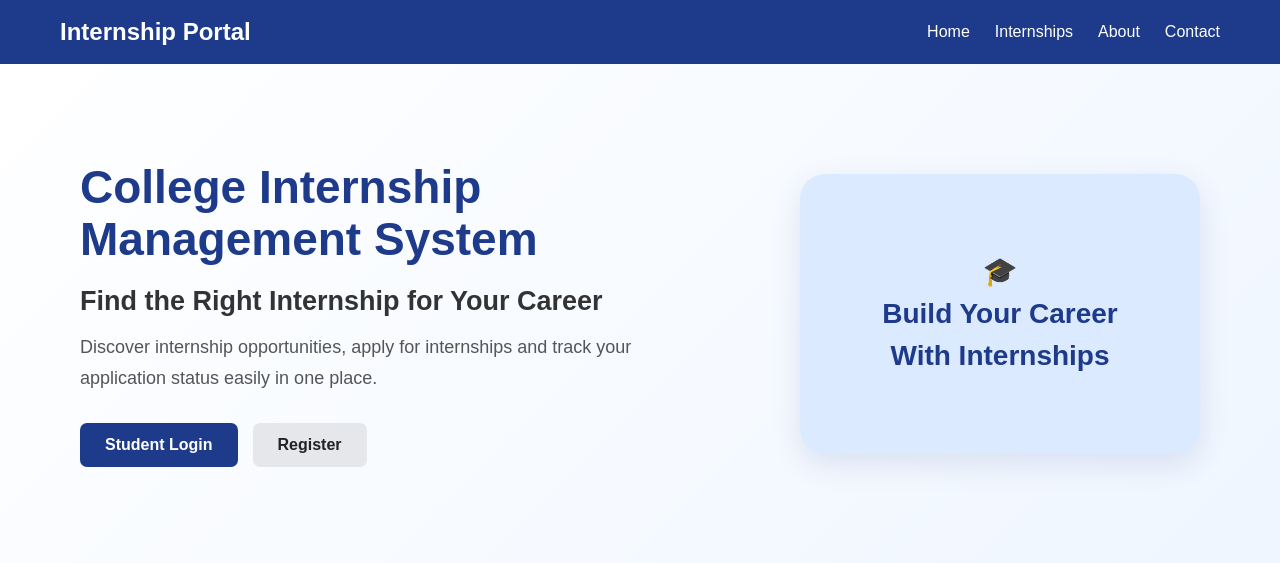
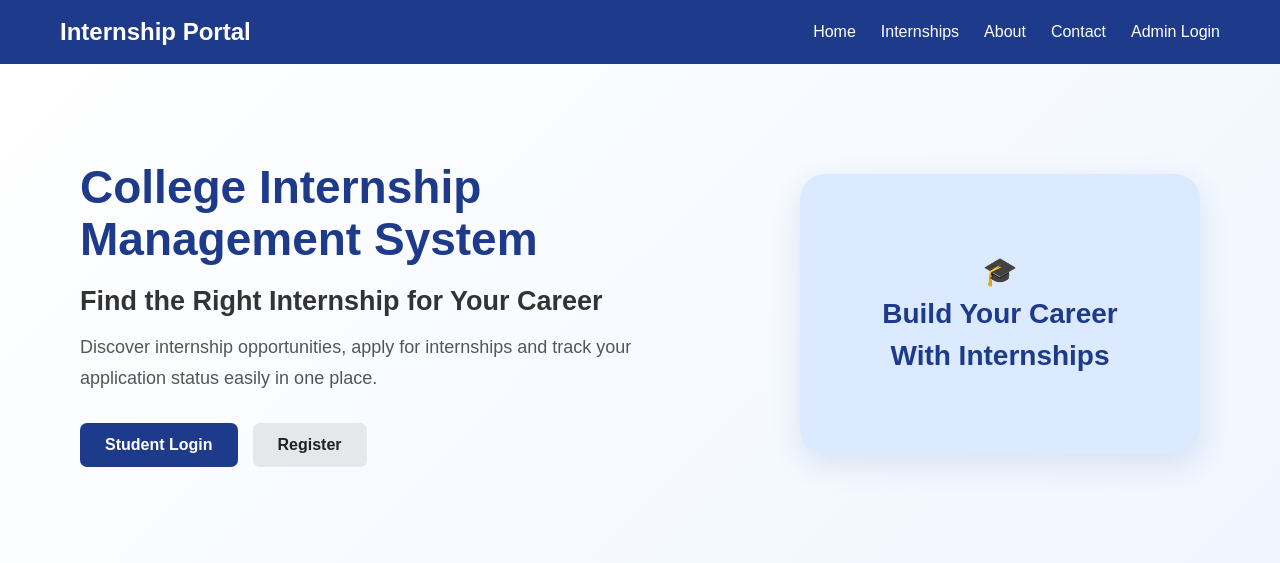
Before and after one commit to tusharushir39-spec/college-internship-management-system, a Flask app: page / in a window 1280 px wide. Shown: the top 563 px of the page. Run offline with Flask 3, Linux system fonts and the light colour scheme.

Commit message:
Add Admin Login link to homepage

```diff
--- a/templates/index.html
+++ b/templates/index.html
@@ -34,6 +34,10 @@
 
             <a href="/contact">
                 Contact
+            </a>
+
+            <a href="/admin-login">
+                Admin Login
             </a>
 
         </div>
```
